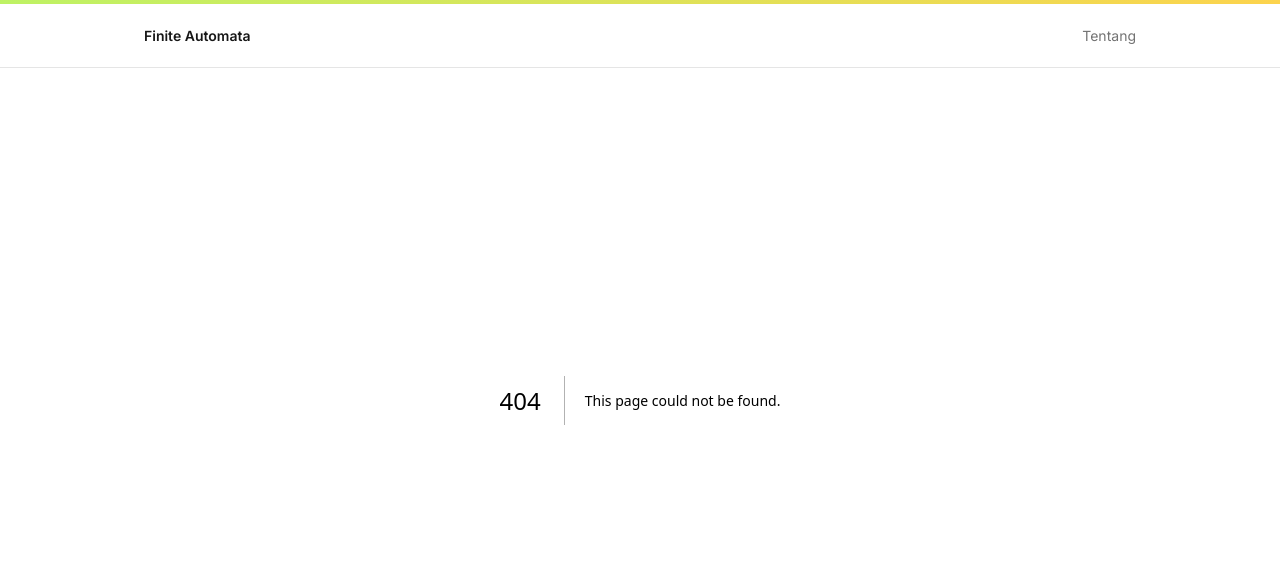
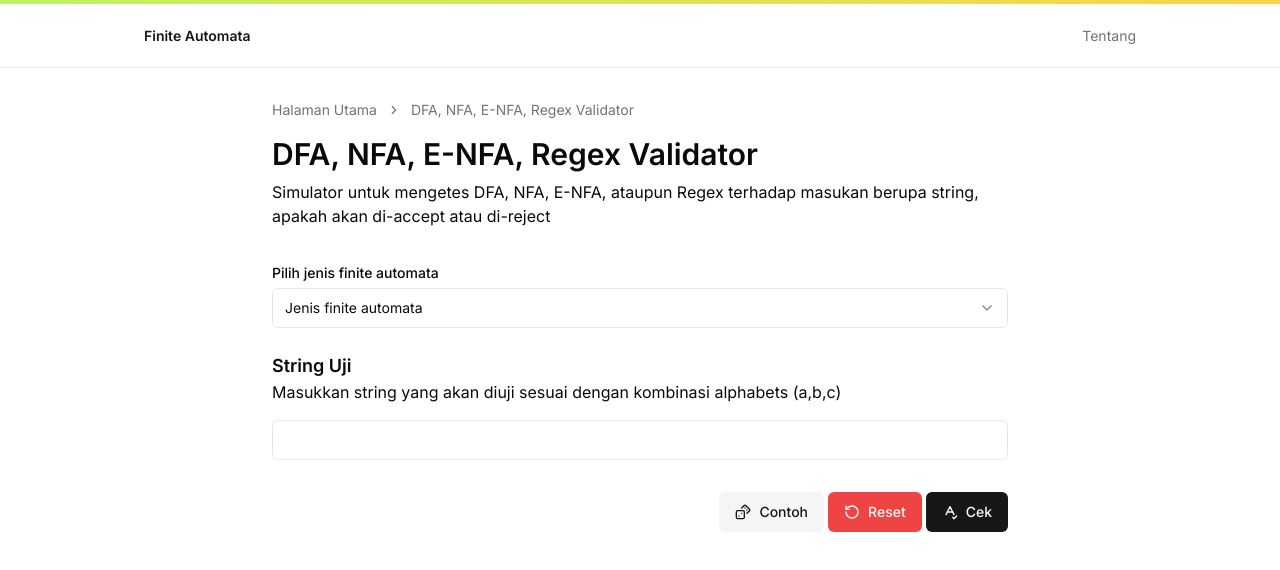
Before and after one commit to rizalanggoro/finite-automata-simulator, a Next.js app: page /v2/fa-validator in a window 1280 px wide. Before the commit this address had no page. Shown: the top 570 px of the page. Built offline with nearby package versions, Linux system fonts and the light colour scheme.

Commit message:
feat: fa input validator -> input

```diff
--- a/src/app/page.tsx
+++ b/src/app/page.tsx
@@ -35,7 +35,7 @@ const menus: Array<MenuItem> = [
     icon: <Regex className="w-4 h-4" />,
     title: "Regex Konverter",
     description:
-      "Simulator untuk menghasilkan sebuah e-NFA sesuai dengan regular expression yang dimasukkan oleh pengguna",
+      "Simulator untuk menghasilkan sebuah E-NFA sesuai dengan regular expression yang dimasukkan oleh pengguna",
     href: "/v2/regex-converter",
   },
   {
@@ -54,9 +54,10 @@ const menus: Array<MenuItem> = [
   },
   {
     icon: <SpellCheck className="w-4 h-4" />,
-    title: "DFA, NFA, e-NFA, Regex Validator",
-    description: "lorem ipsum",
-    href: "/",
+    title: "DFA, NFA, E-NFA, Regex Validator",
+    description:
+      "Simulator untuk mengetes DFA, NFA, E-NFA, ataupun Regex terhadap masukan berupa string, apakah akan di-accept atau di-reject",
+    href: "/v2/fa-validator",
   },
 ];
 
--- /dev/null
+++ b/src/app/v2/fa-validator/page.tsx
@@ -0,0 +1,143 @@
+"use client";
+
+import BreadCrumbComponent from "@/components/breadcrumb";
+import ContainerComponent from "@/components/container";
+import DiagramInputComponent from "@/components/diagram-input";
+import { Button } from "@/components/ui/button";
+import { Input } from "@/components/ui/input";
+import { Label } from "@/components/ui/label";
+import {
+  Select,
+  SelectContent,
+  SelectItem,
+  SelectTrigger,
+  SelectValue,
+} from "@/components/ui/select";
+import {
+  DiagramInputEpsilonTransitionsProps,
+  DiagramInputTransitionsProps,
+} from "@/lib/types/types";
+import { Dices, RotateCcw, SpellCheck } from "lucide-react";
+import { useState } from "react";
+
+export default function Page() {
+  const [alphabets, setAlphabets] = useState("");
+  const [states, setStates] = useState("");
+  const [startState, setStartState] = useState("");
+  const [finalStates, setFinalStates] = useState("");
+  const [transitions, setTransitions] = useState<DiagramInputTransitionsProps>(
+    {}
+  );
+  const [epsilonTransitions, setEpsilonTransitions] =
+    useState<DiagramInputEpsilonTransitionsProps>({});
+
+  const [inputFAType, setInputFAType] = useState<
+    "dfa" | "nfa" | "enfa" | "regex" | string
+  >("");
+
+  return (
+    <>
+      <ContainerComponent safeTop className="py-8">
+        <BreadCrumbComponent
+          items={[
+            { href: "/", label: "Halaman Utama" },
+            {
+              href: "/v2/fa-validator",
+              label: "DFA, NFA, E-NFA, Regex Validator",
+            },
+          ]}
+        />
+
+        <p className="text-3xl font-semibold mt-4">
+          DFA, NFA, E-NFA, Regex Validator
+        </p>
+        <p className="mt-2">
+          Simulator untuk mengetes DFA, NFA, E-NFA, ataupun Regex terhadap
+          masukan berupa string, apakah akan di-accept atau di-reject
+        </p>
+
+        <section className="mt-8">
+          <div className="space-y-1">
+            <Label>Pilih jenis finite automata</Label>
+            <Select
+              value={inputFAType}
+              onValueChange={(e) => setInputFAType(e)}
+            >
+              <SelectTrigger>
+                <SelectValue placeholder="Jenis finite automata" />
+              </SelectTrigger>
+              <SelectContent>
+                <SelectItem value="dfa">
+                  Deterministic Finite Automata
+                </SelectItem>
+                <SelectItem value="nfa">
+                  Nondeterministic Finite Automata
+                </SelectItem>
+                <SelectItem value="enfa">
+                  Epsilon Nondeterministic Finite Automata
+                </SelectItem>
+                <SelectItem value="regex">Regular Expression</SelectItem>
+              </SelectContent>
+            </Select>
+          </div>
+
+          {inputFAType &&
+            (inputFAType === "regex" ? (
+              <>
+                <div className="space-y-1 mt-2">
+                  <Label>Masukkan regular expression</Label>
+                  <Input />
+                </div>
+              </>
+            ) : (
+              <>
+                <DiagramInputComponent
+                  className="mt-2"
+                  diagramType={inputFAType}
+                  input={{
+                    alphabets,
+                    states,
+                    startState,
+                    finalStates,
+                    transitions,
+                    epsilonTransitions,
+
+                    setAlphabets,
+                    setStates,
+                    setStartState,
+                    setFinalStates,
+                    setTransitions,
+                    setEpsilonTransitions,
+                  }}
+                />
+              </>
+            ))}
+
+          <div className="mt-6">
+            <p className="text-lg font-semibold">String Uji</p>
+            <p>
+              Masukkan string yang akan diuji sesuai dengan kombinasi alphabets
+              (a,b,c)
+            </p>
+            <Input className="mt-4" />
+          </div>
+
+          <div className="flex items-center justify-end gap-1 mt-8">
+            <Button variant={"secondary"}>
+              <Dices className="w-4 h-4 mr-2" />
+              Contoh
+            </Button>
+            <Button variant={"destructive"}>
+              <RotateCcw className="w-4 h-4 mr-2" />
+              Reset
+            </Button>
+            <Button>
+              <SpellCheck className="w-4 h-4 mr-2" />
+              Cek
+            </Button>
+          </div>
+        </section>
+      </ContainerComponent>
+    </>
+  );
+}
```
